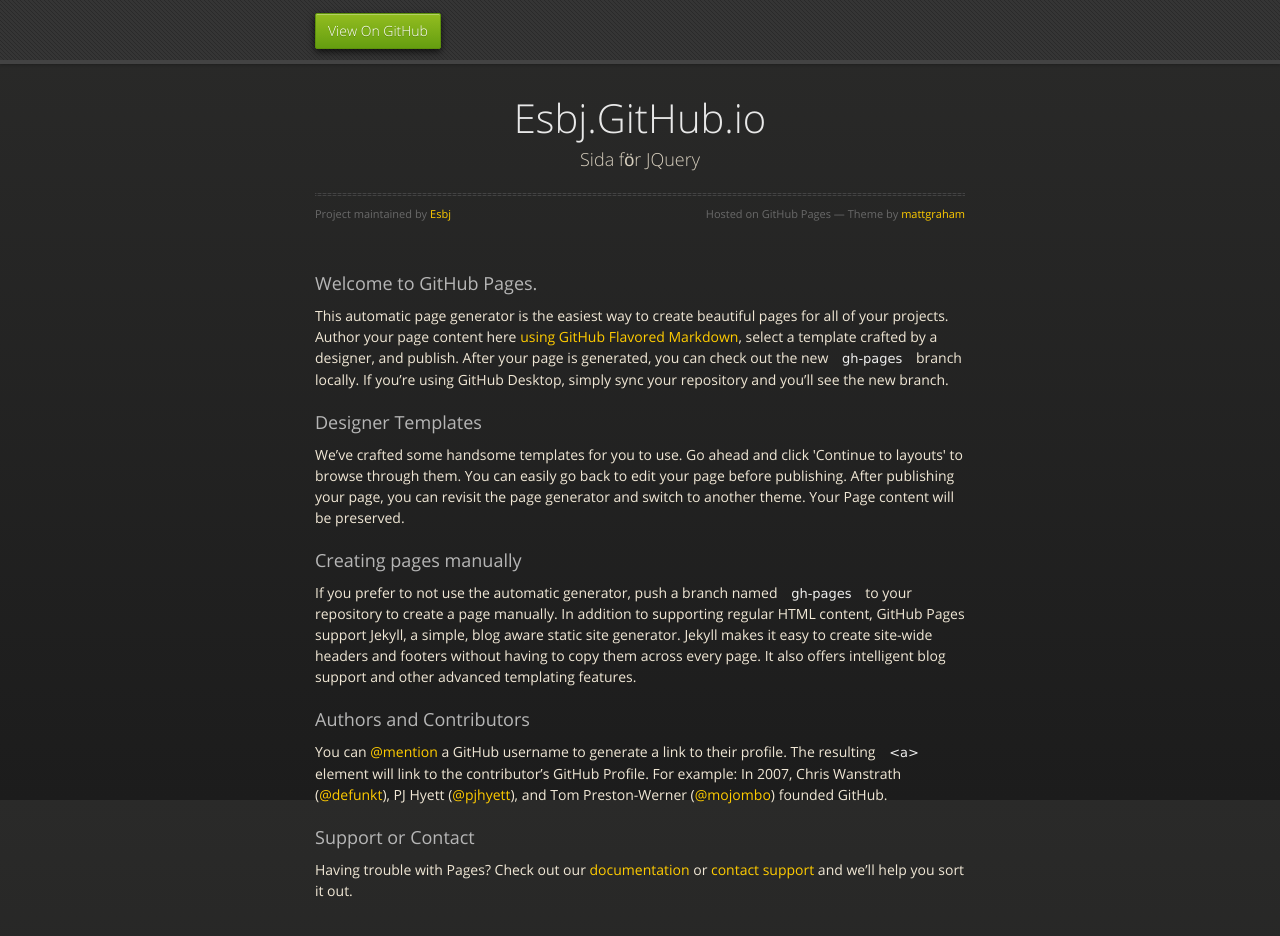
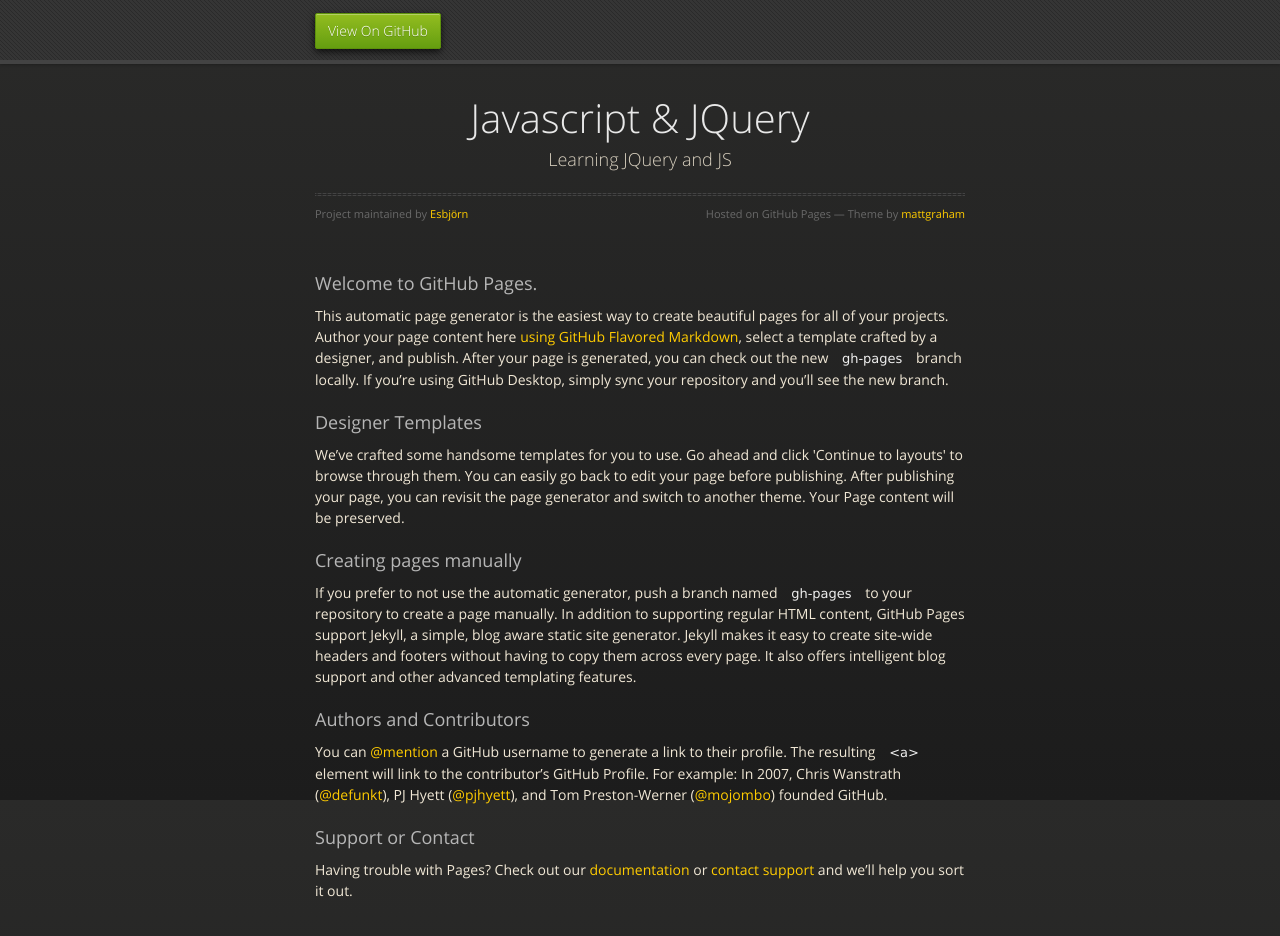
Before and after one commit to Esbj/Esbj.github.io, a plain HTML site: page index.html in a window 1280 px wide. Drawn offline with nearby package versions, Linux system fonts and the light colour scheme.

Commit message:
Update index.html

```diff
--- a/index.html
+++ b/index.html
@@ -3,7 +3,7 @@
   <head>
     <meta charset="utf-8">
     <meta http-equiv="X-UA-Compatible" content="chrome=1">
-    <title>Esbj.GitHub.io by Esbj</title>
+    <title>JQuery testing by Esbjörn</title>
     <link rel="stylesheet" href="stylesheets/styles.css">
     <link rel="stylesheet" href="stylesheets/github-dark.css">
     <script src="https://ajax.googleapis.com/ajax/libs/jquery/1.7.1/jquery.min.js"></script>
@@ -28,10 +28,10 @@
 
       <section>
         <div id="title">
-          <h1>Esbj.GitHub.io</h1>
-          <p>Sida för JQuery</p>
+          <h1>Javascript & JQuery</h1>
+          <p>Learning JQuery and JS</p>
           <hr>
-          <span class="credits left">Project maintained by <a href="https://github.com/Esbj">Esbj</a></span>
+          <span class="credits left">Project maintained by <a href="https://github.com/Esbj">Esbjörn</a></span>
           <span class="credits right">Hosted on GitHub Pages &mdash; Theme by <a href="https://twitter.com/michigangraham">mattgraham</a></span>
         </div>
 
```
